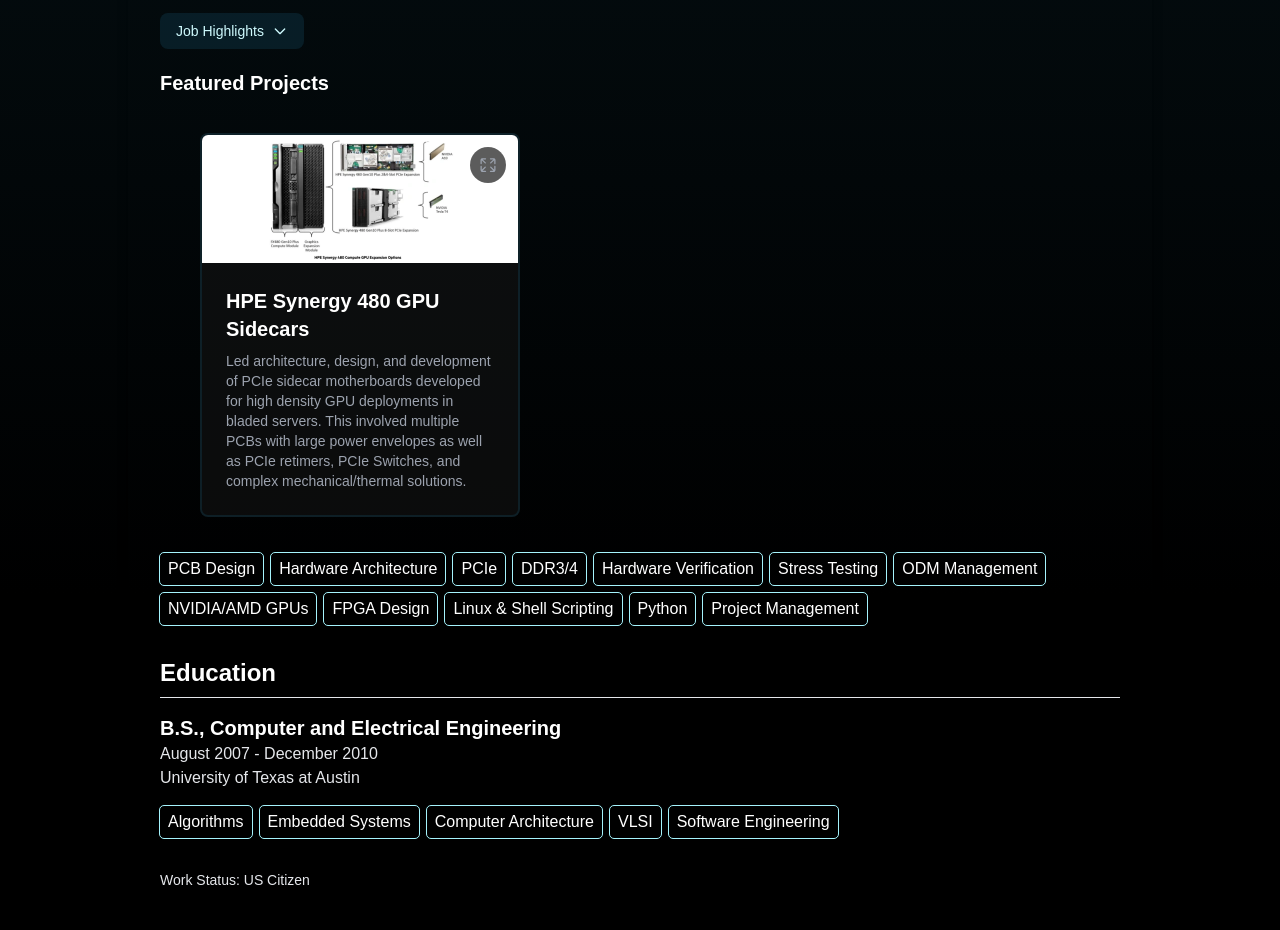
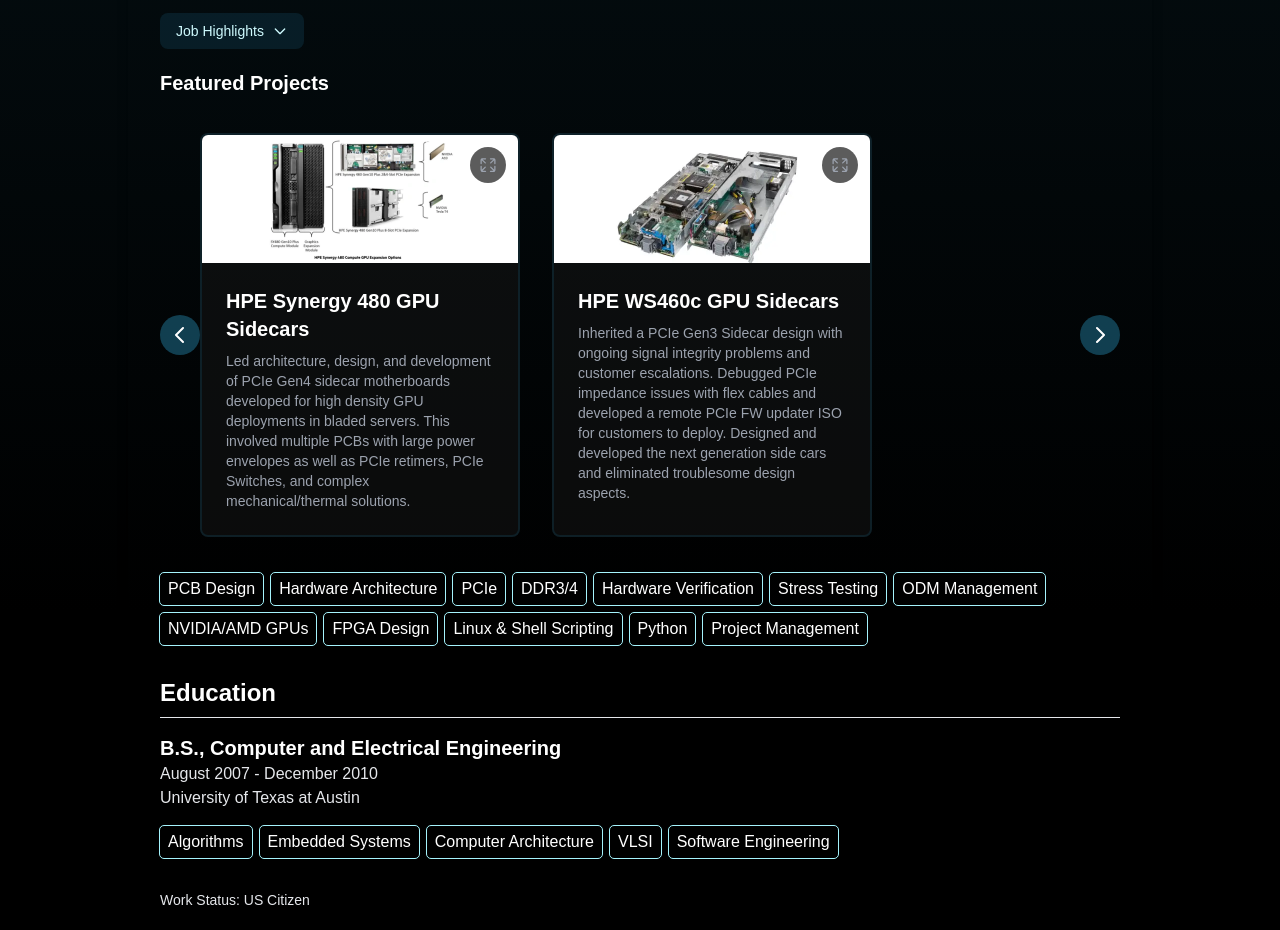
Before and after one commit to NikS-44/personal-portfolio, a Next.js app: page / in a window 1280 px wide. Shown: the part 2640-3570 px from the top of the page. Built offline with nearby package versions, Linux system fonts and the light colour scheme.

Commit message:
feat: add bl460 project

```diff
--- a/app/components/homepage/Resume.tsx
+++ b/app/components/homepage/Resume.tsx
@@ -11,6 +11,8 @@ import microfocusMccThumbnail from "@/app/assets/microfocus-mcc-thumbnail.webp";
 import microfocusMcc from "@/app/assets/microfocus-mcc.png";
 import SY480Thumbnail from "@/app/assets/SY480-thumbnail.webp";
 import SY480 from "@/app/assets/SY480.webp";
+import BL460Thumbnail from "@/app/assets/BL460-thumbnail.webp";
+import BL460 from "@/app/assets/BL460.webp";
 import { Project, ProjectCarousel } from "@/app/components/projects/ProjectComponents";
 import { useState } from "react";
 
@@ -86,7 +88,7 @@ const HPE_PROJECTS: Project[] = [
     id: "hpe-sy480",
     title: "HPE Synergy 480 GPU Sidecars",
     description:
-      "Led architecture, design, and development of PCIe sidecar motherboards developed for high density GPU deployments in bladed servers. This involved multiple PCBs with large power envelopes as well as PCIe retimers, PCIe Switches, and complex mechanical/thermal solutions.",
+      "Led architecture, design, and development of PCIe Gen4 sidecar motherboards developed for high density GPU deployments in bladed servers. This involved multiple PCBs with large power envelopes as well as PCIe retimers, PCIe Switches, and complex mechanical/thermal solutions.",
     thumbnail: SY480Thumbnail,
     details: {
       image: SY480,
@@ -94,6 +96,20 @@ const HPE_PROJECTS: Project[] = [
       altText: "GPU Sidecar and Expansion options",
       width: 1024,
       height: 991,
+    },
+  },
+  {
+    id: "hpe-bl460",
+    title: "HPE WS460c GPU Sidecars",
+    description:
+      "Inherited a PCIe Gen3 Sidecar design with ongoing signal integrity problems and customer escalations. Debugged PCIe impedance issues with flex cables and developed a remote PCIe FW updater ISO for customers to deploy. Designed and developed the next generation side cars and eliminated troublesome design aspects.",
+    thumbnail: BL460Thumbnail,
+    details: {
+      image: BL460,
+      title: "GPU Sidecar and Expansion options that I inherited, fixed, and developed next-generation PCBs for.",
+      altText: "GPU Sidecar and Expansion options",
+      width: 1024,
+      height: 643,
     },
   },
 ];
```
Also changed, not shown: app/assets/BL460-thumbnail.webp (added), app/assets/BL460.webp (added).
